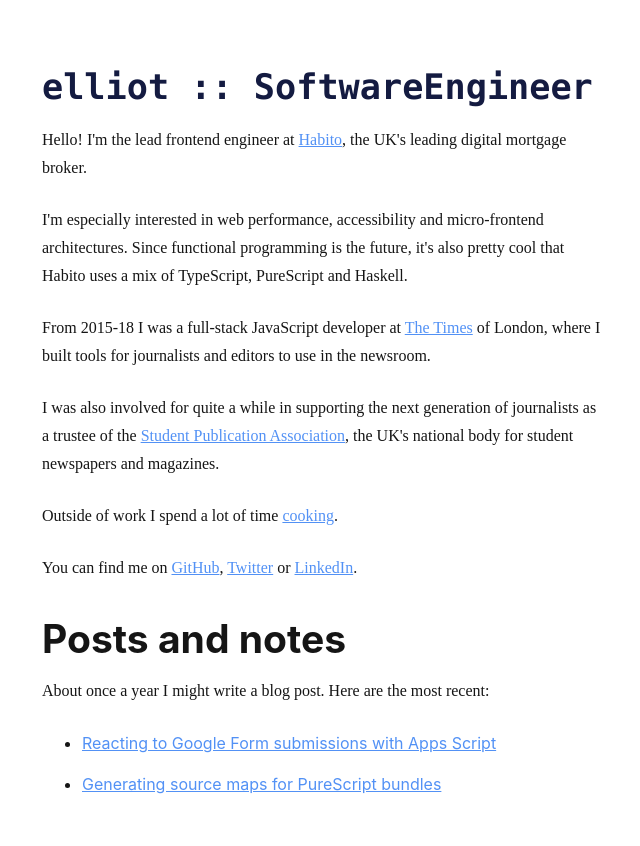
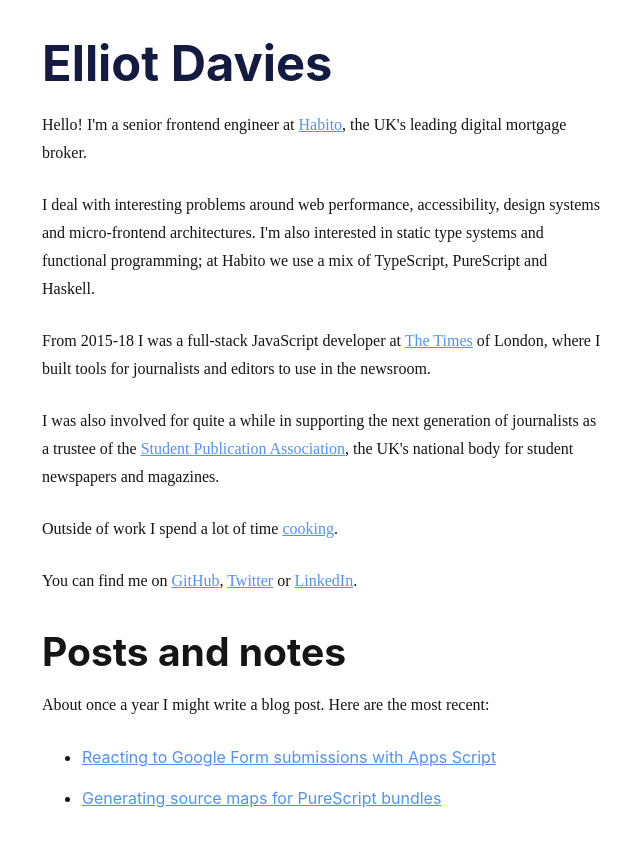
Before and after one commit to elliotdavies/elliotdavies.co.uk, a React app: page / in a window 1280 px wide. Shown: the top 846 px of the page, without its empty margins (318-958 px from the left). Built offline with nearby package versions, Linux system fonts and the light colour scheme.

Commit message:
there we go

```diff
--- a/src/App.tsx
+++ b/src/App.tsx
@@ -1,5 +1,11 @@
-import React, { FC } from "react";
-import { BrowserRouter, Route, Switch, Link } from "react-router-dom";
+import React, { FC, useEffect } from "react";
+import {
+  BrowserRouter,
+  Route,
+  Switch,
+  Link,
+  useLocation,
+} from "react-router-dom";
 
 import { GlobalStyles } from "./components/Layout";
 import PostTemplate from "./components/PostTemplate";
@@ -18,11 +24,26 @@ required.keys().forEach((k) => {
   posts[key] = { component, title, date };
 });
 
-const App: FC = () => (
+const ScrollToTop = () => {
+  const { pathname } = useLocation();
+
+  useEffect(() => {
+    if (typeof window !== "undefined") {
+      window.scrollTo(0, 0);
+    }
+  }, [pathname]);
+
+  return null;
+};
+
+const App: FC = () => {
+  return (
     <>
       <GlobalStyles />
 
       <BrowserRouter>
+        <ScrollToTop />
+
         <Switch>
           <Route exact path="/">
             <Home posts={posts} />
@@ -41,5 +62,6 @@ const App: FC = () => (
       </BrowserRouter>
     </>
   );
+};
 
 export default App;
--- a/src/components/Layout.tsx
+++ b/src/components/Layout.tsx
@@ -19,6 +19,7 @@ export const systemMono = css`
 
 export const colours = {
   offBlack: "#151515",
+  grey: "#707070",
   link: "#5291F5",
 };
 
@@ -39,7 +40,12 @@ export const GlobalStyles = () => (
         line-height: 1.75;
       }
 
-      h1,
+      h1 {
+        margin-top: 0;
+        margin-bottom: 0.8rem;
+        line-height: 1.3;
+      }
+
       h2,
       h3,
       h4,
@@ -50,25 +56,47 @@ export const GlobalStyles = () => (
         line-height: 1.3;
       }
 
-      /* Typography scale thanks to https://type-scale.com */
+      /* Typography scales thanks to https://type-scale.com */
       h1 {
-        font-size: 3.052rem;
+        /* "Major second" scale */
+        font-size: 1.802rem;
+
+        @media screen and (min-width: ${breakpoints.tablet}) {
+          /* "Major third" scale */
+          font-size: 3.052rem;
+        }
       }
 
       h2 {
-        font-size: 2.441rem;
+        font-size: 1.602rem;
+
+        @media screen and (min-width: ${breakpoints.tablet}) {
+          font-size: 2.441rem;
+        }
       }
 
       h3 {
-        font-size: 1.953rem;
+        font-size: 1.424rem;
+
+        @media screen and (min-width: ${breakpoints.tablet}) {
+          font-size: 1.953rem;
+        }
       }
 
       h4 {
-        font-size: 1.563rem;
+        font-size: 1.266rem;
+
+        @media screen and (min-width: ${breakpoints.tablet}) {
+          font-size: 1.563rem;
+        }
       }
 
       h5 {
-        font-size: 1.25rem;
+        font-size: 1.125rem;
+
+        @media screen and (min-width: ${breakpoints.tablet}) {
+          font-size: 1.25rem;
+        }
       }
 
       h6 {
--- a/src/components/PostTemplate.tsx
+++ b/src/components/PostTemplate.tsx
@@ -3,10 +3,12 @@ import { Link } from "react-router-dom";
 import styled from "@emotion/styled";
 
 import { Post } from "../types";
-import { systemMono, Main, Footer } from "./Layout";
+import { colours, systemMono, Main, Footer } from "./Layout";
 
-const Header = styled.header`
-  margin-bottom: 1rem;
+const Header = styled.header``;
+
+const ArticleDate = styled.p`
+  color: ${colours.grey};
 `;
 
 const Article = styled.article`
@@ -26,10 +28,11 @@ const PostTemplate: FC<{ post: Post }> = ({
     <Main>
       <Article>
         <Header>
-          Posted on <time>{formattedDate}</time>
+          <h1>{title}</h1>
+          <ArticleDate>
+            Posted on <time>{formattedDate}</time>
+          </ArticleDate>
         </Header>
-
-        <h1>{title}</h1>
 
         <Content />
 
--- a/src/pages/Home.tsx
+++ b/src/pages/Home.tsx
@@ -10,13 +10,13 @@ const H1 = styled.h1`
   margin-bottom: 1rem;
   color: #141b41;
 
-  @media screen and (min-width: ${breakpoints.tablet}) {
-    font-size: 2.2rem;
-  }
-
   pre {
     margin: 0;
     padding: 0;
+
+    @media screen and (min-width: ${breakpoints.tablet}) {
+      font-size: 2.2rem;
+    }
   }
 `;
 
@@ -30,23 +30,19 @@ const Tablet = styled.span`
 
 const Home: FC<{ posts: Record<string, Post> }> = ({ posts }) => (
   <Main>
-    <H1>
-      <pre>
-        elliot <Tablet>:: SoftwareEngineer</Tablet>
-      </pre>
-    </H1>
+    <H1>Elliot Davies</H1>
 
     <p>
-      Hello! I'm the lead frontend engineer at{" "}
+      Hello! I'm a senior frontend engineer at{" "}
       <a href="https://www.habito.com/">Habito</a>, the UK's leading digital
       mortgage broker.
     </p>
 
     <p>
-      I'm especially interested in web performance, accessibility and
-      micro-frontend architectures. Since functional programming is the future,
-      it's also pretty cool that Habito uses a mix of TypeScript, PureScript and
-      Haskell.
+      I deal with interesting problems around web performance, accessibility,
+      design systems and micro-frontend architectures. I'm also interested in
+      static type systems and functional programming; at Habito we use a mix of
+      TypeScript, PureScript and Haskell.
     </p>
 
     <p>
```
Also changed, not shown: 1 other file (tests, documents, lock files or other folders). Lines whose indentation alone changed are shown as unchanged.
